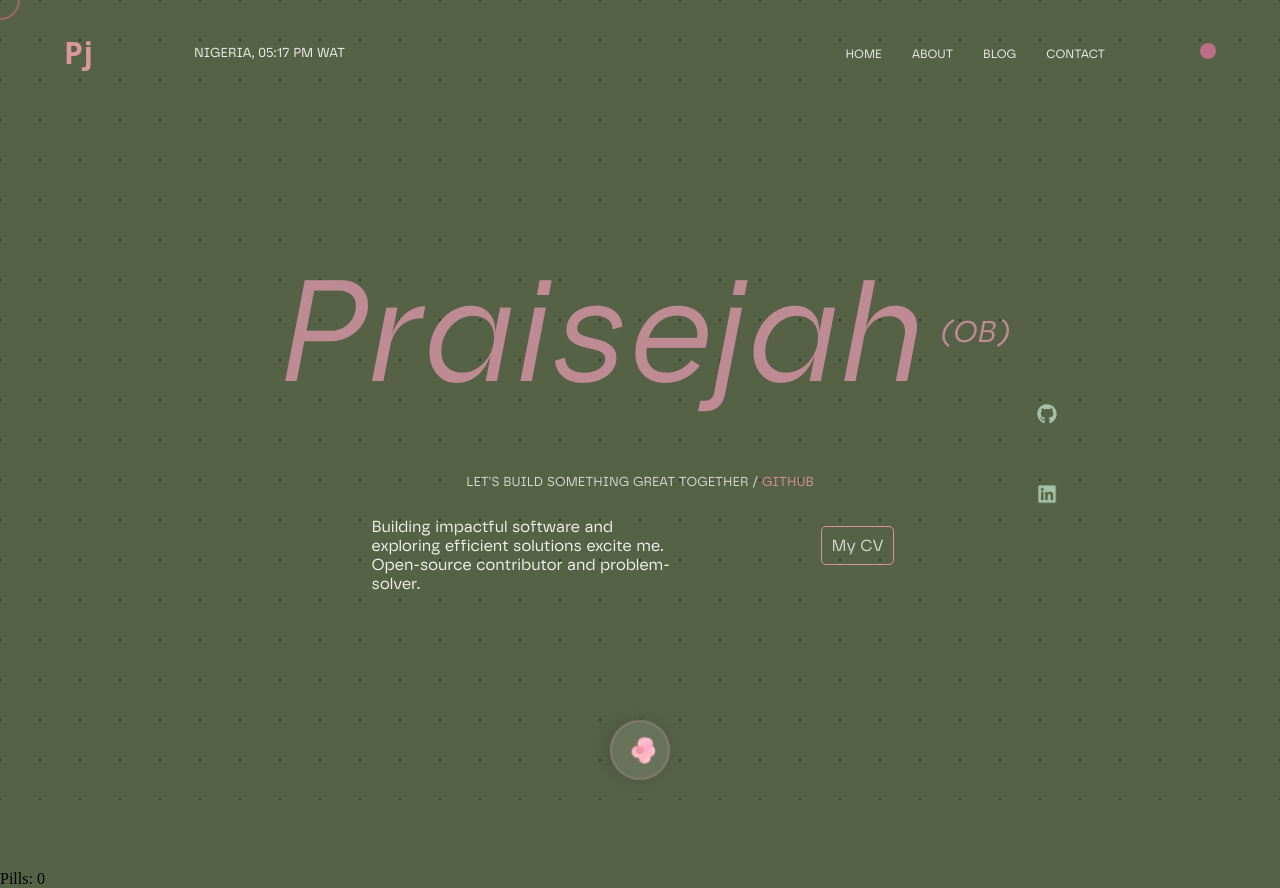
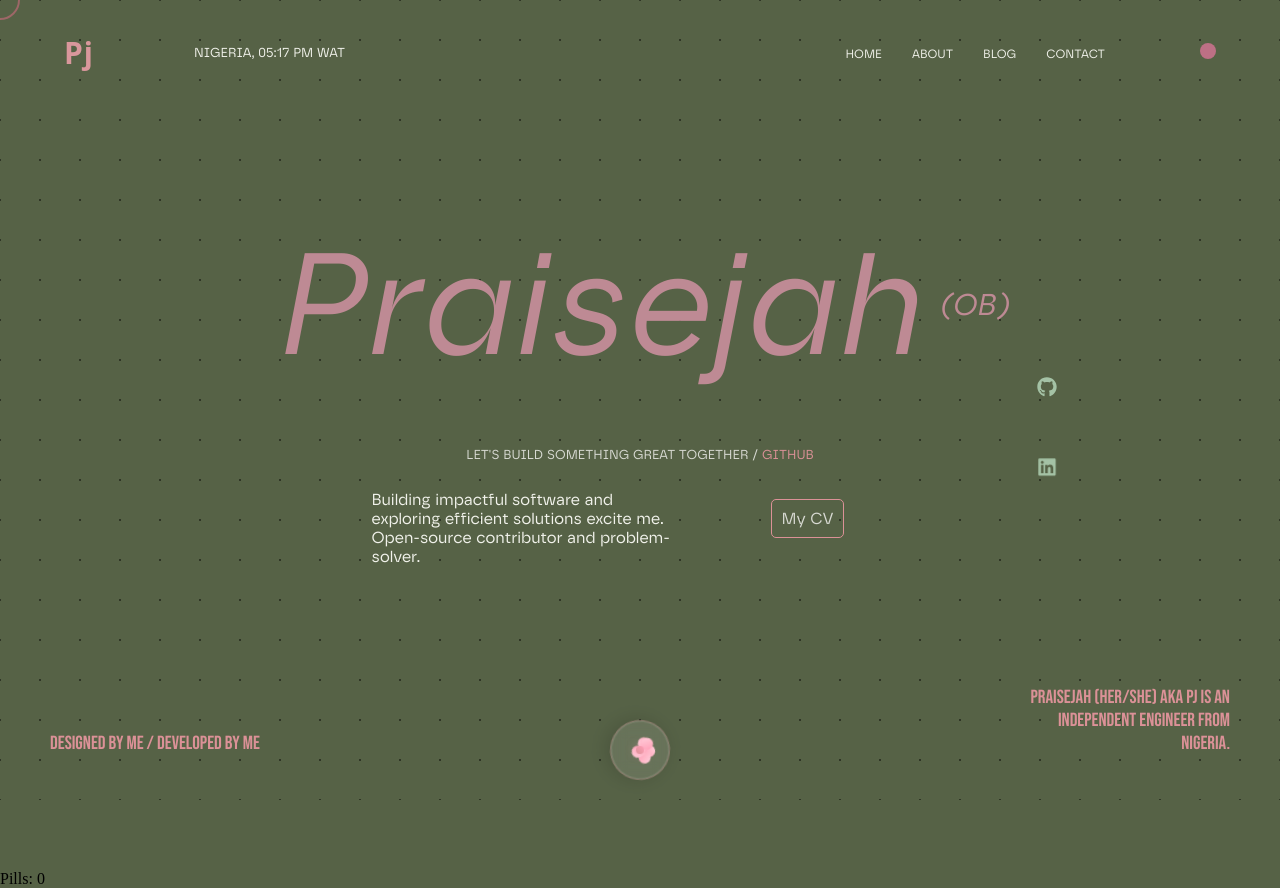
Before and after one commit to PraisejahOsumgbaBenson/praisejah-portfolio, a Next.js app: page / in a window 1280 px wide. Built offline with nearby package versions, Linux system fonts and the light colour scheme; a web font is replaced by a local one.

Commit message:
fix: responsive layout issues across multiple desktop dimensions

```diff
--- a/components/Style.css
+++ b/components/Style.css
@@ -322,7 +322,7 @@ sup {
 
 .name-text {
   align-items: center;
-  font-size: 10rem;
+  font-size: 14rem;
   margin-top: -100px;
   color: #be8a94;
   font-family: safiro;
@@ -2297,3 +2297,216 @@ sup {
     display: none;
   }
 }
+
+/* Add this to your CSS file */
+
+  /* Add this at the end of your Style.css file */
+@media (min-width: 769px) {
+  .content-box {
+    position: fixed;
+    top: 40%;
+  }
+  .cv {
+    margin-left: 100px;
+  }
+}
+
+
+/* ===== MACBOOK 1440x900 SPECIFIC FIXES ===== */
+@media (min-width: 1369px) and (max-width: 1600px) {
+  /* Main content adjustments */
+  .home-container {
+    height: 100vh;
+    display: flex;
+    justify-content: center;
+    align-items: center;
+    margin-top: 0;
+  }
+
+  /* Name text sizing */
+  .name-text {
+    font-size: 8rem !important;
+    margin-top: -50px !important;
+  }
+
+  .praisejah-letter {
+    font-size: 9rem !important;
+  }
+
+  /* Social icons positioning */
+  .socials-container {
+
+    left: 60rem;
+
+  }
+
+
+
+  /* Footer positioning */
+  .footer-text,
+  .f-text {
+    position: fixed;
+    top: auto;
+    bottom: 30px;
+  }
+
+  .footer-text {
+    right: 90px;
+  }
+
+  .f-text {
+    left: 70px;
+  }
+
+  /* Ensure content box is properly centered and fixed */
+  .content-box {
+    position: fixed !important;
+    top: 50% !important;
+    left: 50% !important;
+    transform: translate(-50%, -50%) !important;
+    z-index: 2;
+    background: none;
+    backdrop-filter: none;
+    border: none;
+    box-shadow: none;
+    padding: 0;
+  }
+
+  /* CV button */
+  .cv {
+    margin-left: 100px;
+  }
+}
+
+/* Add for screens around 1300-1368px width */
+@media (min-width: 1300px) and (max-width: 1368px) {
+  .praisejah-letter {
+    font-size: 9rem !important;
+  }
+
+  .home-container {
+    margin-top: 80px;
+  }
+
+  .socials-container {
+    right: -180px;
+  }
+
+  /* Adjust for the short height */
+  .footer-text,
+  .f-text {
+    top: 53rem;
+  }
+
+  .terminal-icon {
+    margin-top: 95rem;
+  }
+}
+
+@media (min-width: 769px) and (max-width: 1100px) {
+  .praisejah-letter {
+    font-size: 9rem !important;
+  }
+
+  /* Footer arrangement for this range */
+  .footer-text,
+  .f-text {
+    position: fixed !important;
+    bottom: 25px !important;
+    top: auto !important;
+  }
+
+  .footer-text {
+    right: 30px !important;
+    left: auto !important;
+    text-align: right;
+    width: 180px;
+  }
+
+  .f-text {
+    left: 30px !important;
+    right: auto !important;
+    text-align: left;
+    width: 180px;
+  }
+
+  /* Adjust for shorter screens within this range */
+  @media (max-height: 600px) {
+    .footer-text,
+    .f-text {
+      bottom: 15px !important;
+    }
+
+    .footer-text {
+      right: 20px !important;
+    }
+
+    .f-text {
+      left: 20px !important;
+    }
+  }
+
+  /* Adjust for taller screens within this range */
+  @media (min-height: 800px) {
+    .footer-text,
+    .f-text {
+      bottom: 35px !important;
+    }
+  }
+}
+
+/* For 1100px - 1400px width (covers both 1105x601 and 1366x689) */
+@media (min-width: 1100px) and (max-width: 1400px) {
+  .footer-text,
+  .f-text {
+    position: fixed !important;
+    bottom: 35px !important;
+    top: auto !important;
+    z-index: 100;
+    display: block !important; /* Ensure it's displayed */
+    opacity: 1 !important; /* Ensure it's visible */
+    visibility: visible !important;
+  }
+
+  .footer-text {
+    right: 50px !important;
+    text-align: right;
+    width: 210px;
+    font-size: 18px;
+  }
+
+  .f-text {
+    left: 50px !important;
+    text-align: left;
+    width: 210px;
+    font-size: 18px;
+  }
+
+  /* Height-based adjustments */
+  @media (max-height: 650px) {
+    /* For shorter screens like 601px */
+    .footer-text,
+    .f-text {
+      bottom: 22px !important;
+      font-size: 17px;
+    }
+  }
+
+  @media (min-height: 650px) and (max-height: 720px) {
+    /* For medium height like 689px */
+    .footer-text,
+    .f-text {
+      bottom: 30px !important;
+      font-size: 18px;
+    }
+  }
+
+  @media (min-height: 720px) {
+    /* For taller screens */
+    .footer-text,
+    .f-text {
+      bottom: 45px !important;
+      font-size: 19px;
+    }
+  }
+}
```
